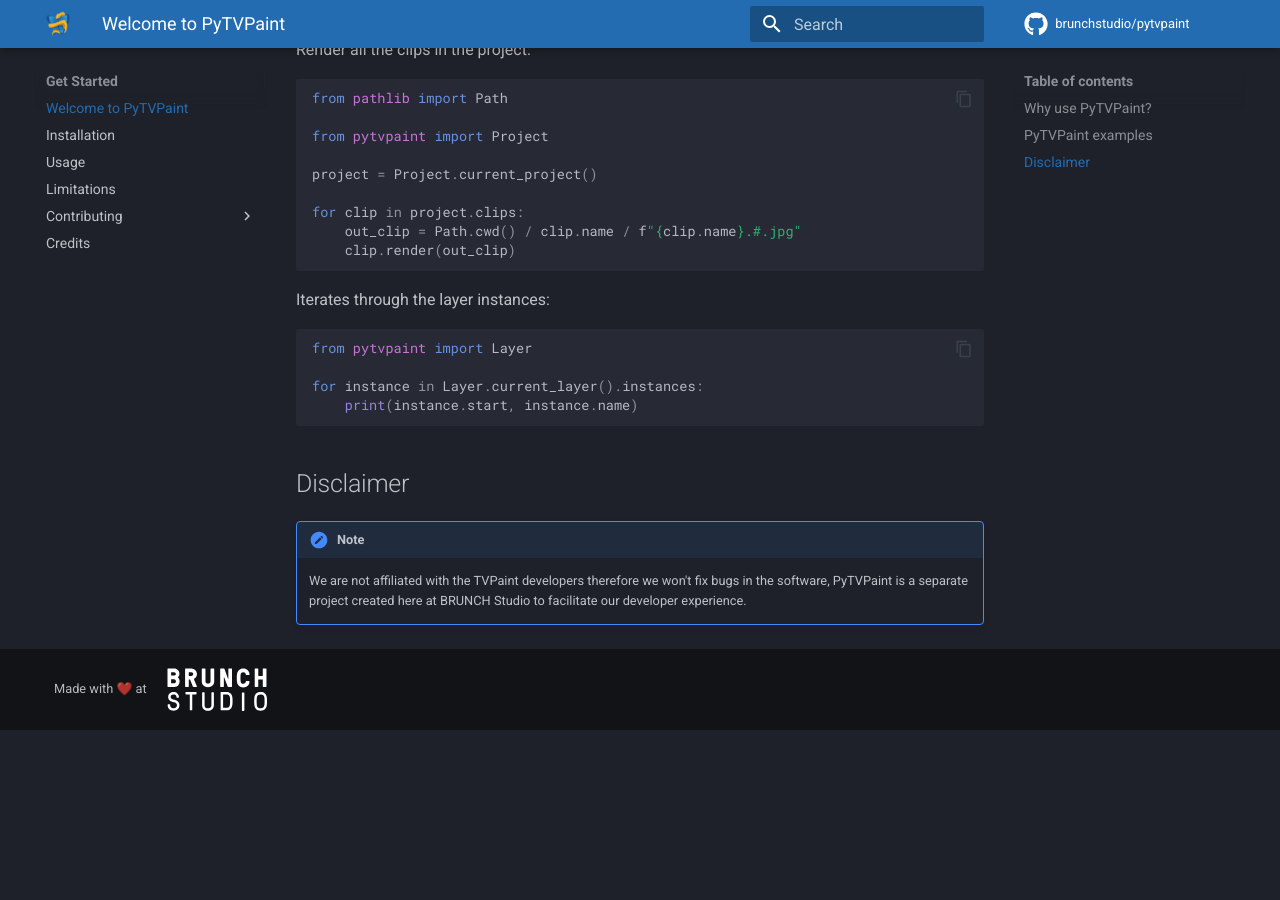
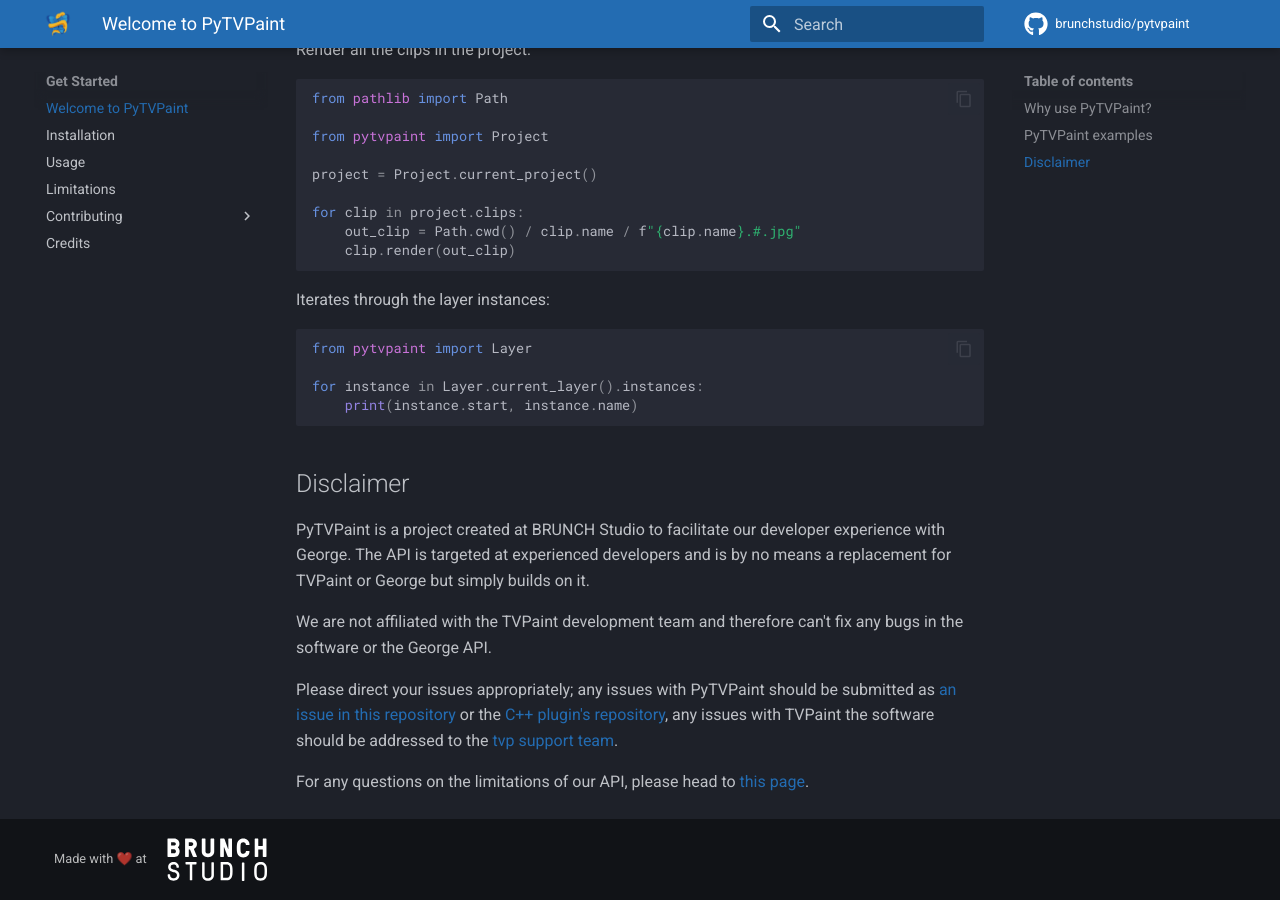
Before and after one commit to brunchstudio/pytvpaint, an MkDocs documentation site: the page built from docs/index.md, in a window 1280 px wide and 900 px high, scrolled down 2071 px. Built offline with MkDocs 1.6.1 and Material for MkDocs 9.7.7, drawn with Linux system fonts in a browser that asks for light colours; comment, search, counter and statistics services are not loaded; before the commit the page ends 2801 px from its top, so only the background shows below that.

Commit message:
disclaimer text

```diff
--- a/docs/index.md
+++ b/docs/index.md
@@ -88,6 +88,10 @@
 
 ## Disclaimer
 
-!!! note
+PyTVPaint is a project created at BRUNCH Studio to facilitate our developer experience with George. The API is targeted at experienced developers and is by no means a replacement for TVPaint or George but simply builds on it.
 
-    We are not affiliated with the TVPaint developers therefore we won't fix bugs in the software, PyTVPaint is a separate project created here at BRUNCH Studio to facilitate our developer experience.
+We are not affiliated with the TVPaint development team and therefore can't fix any bugs in the software or the George API.
+
+Please direct your issues appropriately; any issues with PyTVPaint should be submitted as [an issue in this repository](https://github.com/brunchstudio/pytvpaint/issues) or the [C++ plugin's repository](https://github.com/brunchstudio/tvpaint-rpc), any issues with TVPaint the software should be addressed to the [tvp support team](https://tvpaint.odoo.com/en_US/contactus).
+
+For any questions on the limitations of our API, please head to [this page](limitations.md).
```
Also changed, not shown: README.md (+4 -2 lines).
